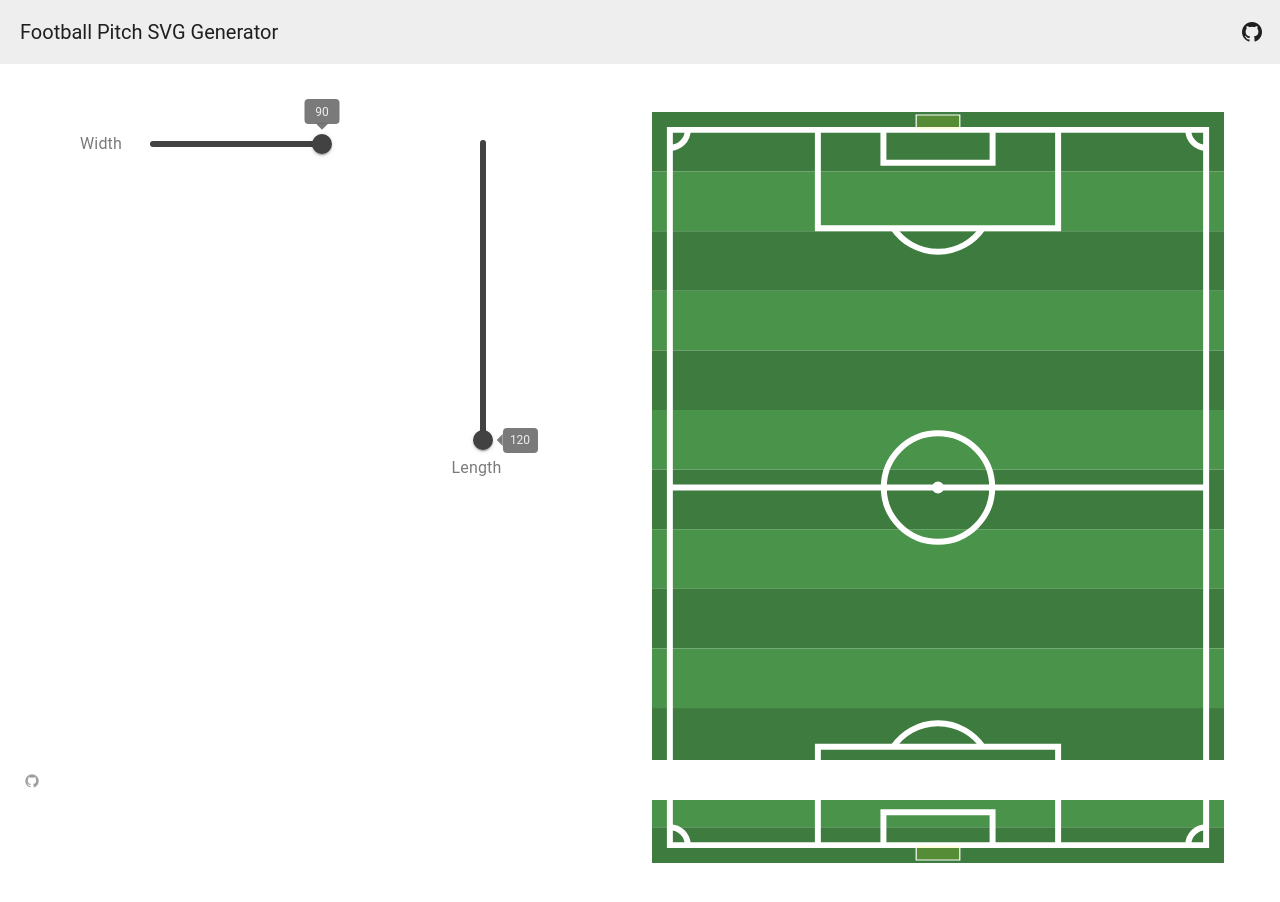
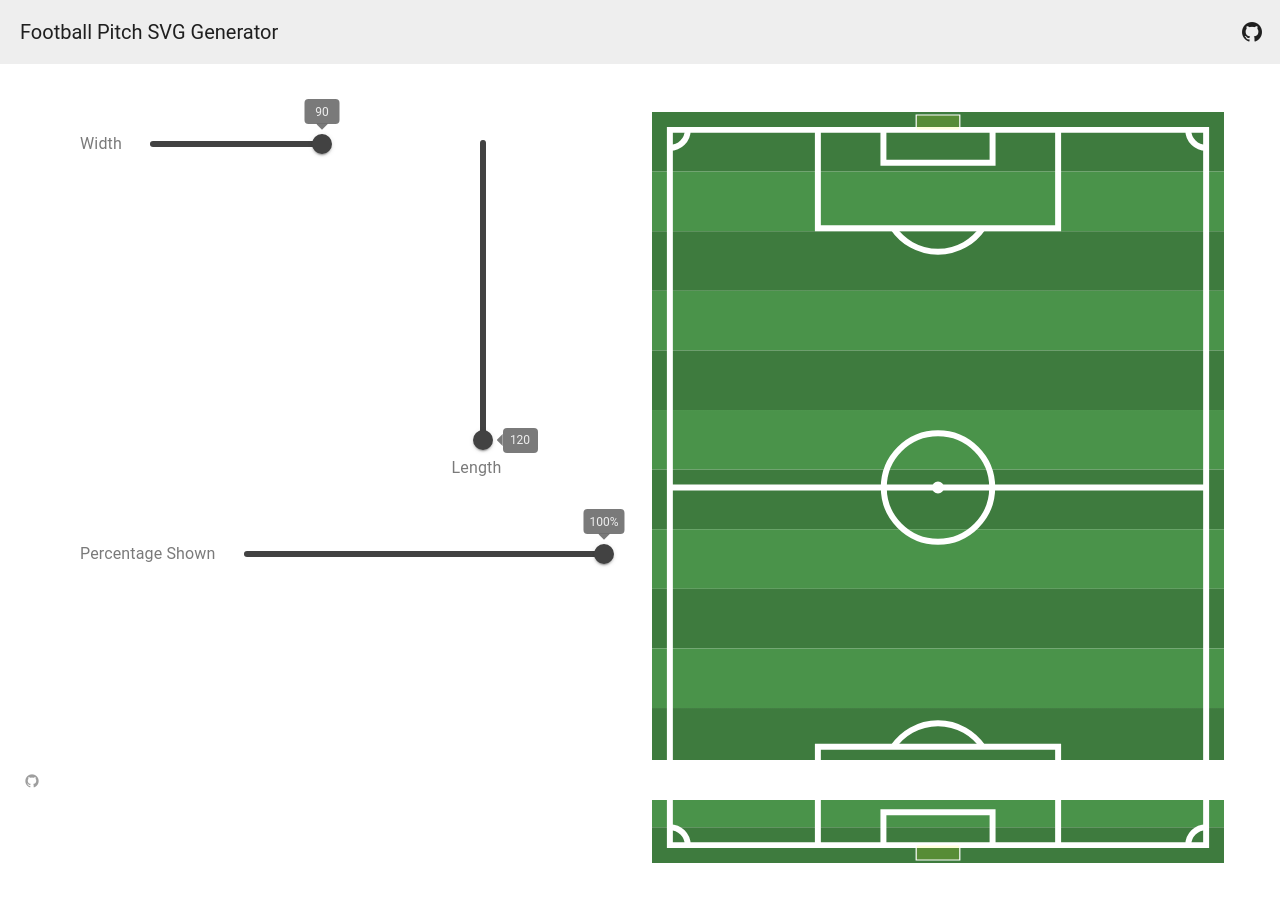
Before and after one commit to manuelarte/footballpitchsvggenerator, a Vue app: page / in a window 1280 px wide. Shown: the top 902 px of the page. Built offline with nearby package versions, Linux system fonts and the light colour scheme; a small style sheet from the web is missing.

Commit message:
adding percentageShown slider

```diff
--- a/src/components/PitchCustomization.vue
+++ b/src/components/PitchCustomization.vue
@@ -26,14 +26,32 @@
         />
       </v-col>
     </v-row>
+    <v-row>
+      <v-col cols="12">
+        <v-slider
+          v-model="percentageShown"
+          label="Percentage Shown"
+          max="100"
+          min="50"
+          step="1"
+          thumb-label="always"
+          @update:model-value="$emit('update:percentageShown', $event/100)"
+        >
+          <template v-slot:thumb-label="{ modelValue }">
+            {{ modelValue }}%
+          </template>
+        </v-slider>
+      </v-col>
+    </v-row>
   </v-container>
 </template>
 
 <script setup lang="ts">
   const length = ref(120)
+  const percentageShown = ref(100)
   const width = ref(90)
 
-  defineEmits(['update:length', 'update:width'])
+  defineEmits(['update:length', 'update:percentageShown', 'update:width'])
 </script>
 
 <style scoped lang="sass">
--- a/src/pages/index.vue
+++ b/src/pages/index.vue
@@ -8,6 +8,7 @@
       <v-col cols="6">
         <PitchCustomization
           @update:length="onLengthUpdated"
+          @update:percentage-shown="onPercentageShownUpdated"
           @update:width="onWidthUpdated"
         />
       </v-col>
@@ -24,6 +25,10 @@
     console.log('New length', newLength)
   }
 
+  const onPercentageShownUpdated = (newPercentageShown: number): void => {
+    console.log('New percentage shown', newPercentageShown)
+  }
+
   const onWidthUpdated = (newWeight: number): void => {
     console.log('New width', newWeight)
   }
```
Also changed, not shown: src/models/football.pitch.variables.model.ts (+6 -1 lines), 2 other files (tests, documents, lock files or other folders).
